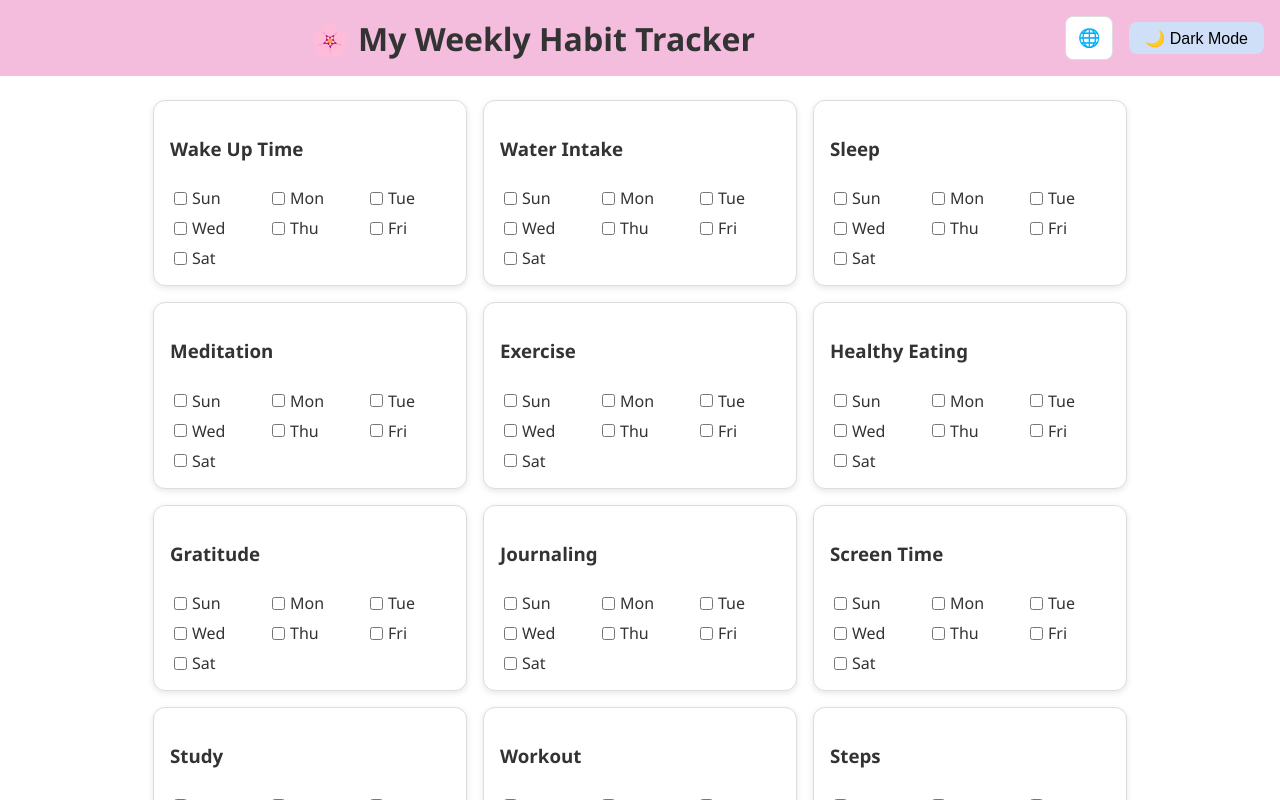
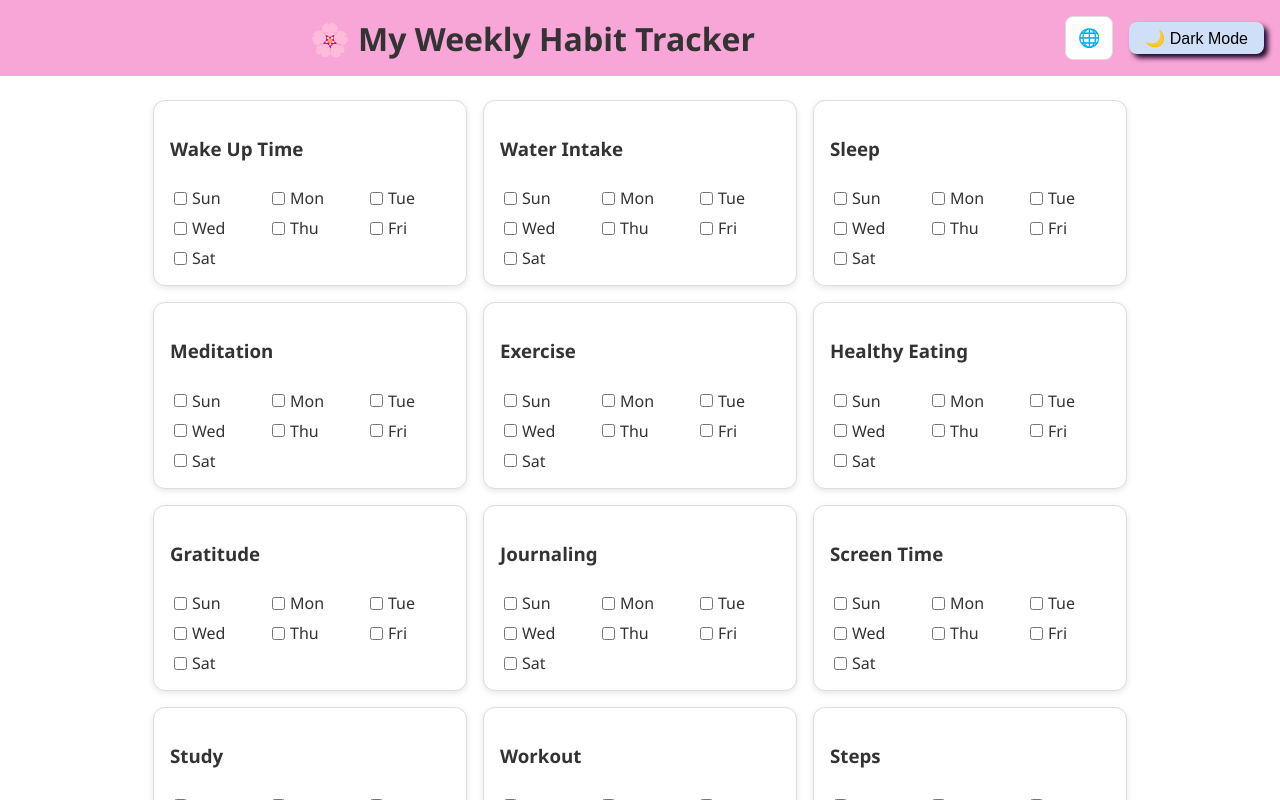
Before and after one commit to shwetap3000/my-habit-tracker, a React (Create React App) app: page / in a window 1280 px wide. Shown: the top 800 px of the page. Built offline with nearby package versions, Linux system fonts and the light colour scheme.

Commit message:
fixed-header.css

```diff
--- a/src/components/Header.css
+++ b/src/components/Header.css
@@ -1,7 +1,9 @@
 .header {
   text-align: center;
   padding: 1rem;
-  background-color: #f4bdde;
+  background-color: #f8a5d7;
+}
+.header {
   display: flex;
   justify-content: space-between;
   align-items: center;
@@ -33,12 +35,22 @@
   border: none;
   cursor: pointer;
   background-color: #cfdff7;
+  box-shadow: 4px 4px 5px rgb(34, 8, 50);
+}
+
+.mode-toggle{
   transition: all 0.3s ease;
+
 }
 
 .mode-toggle:hover {
   transform: translateY(-1px);
   background-color: #b8d4f7;
+}
+
+.dark button {
+  background-color: #666;
+  color: white;
 }
 
 .dark .mode-toggle {
```
